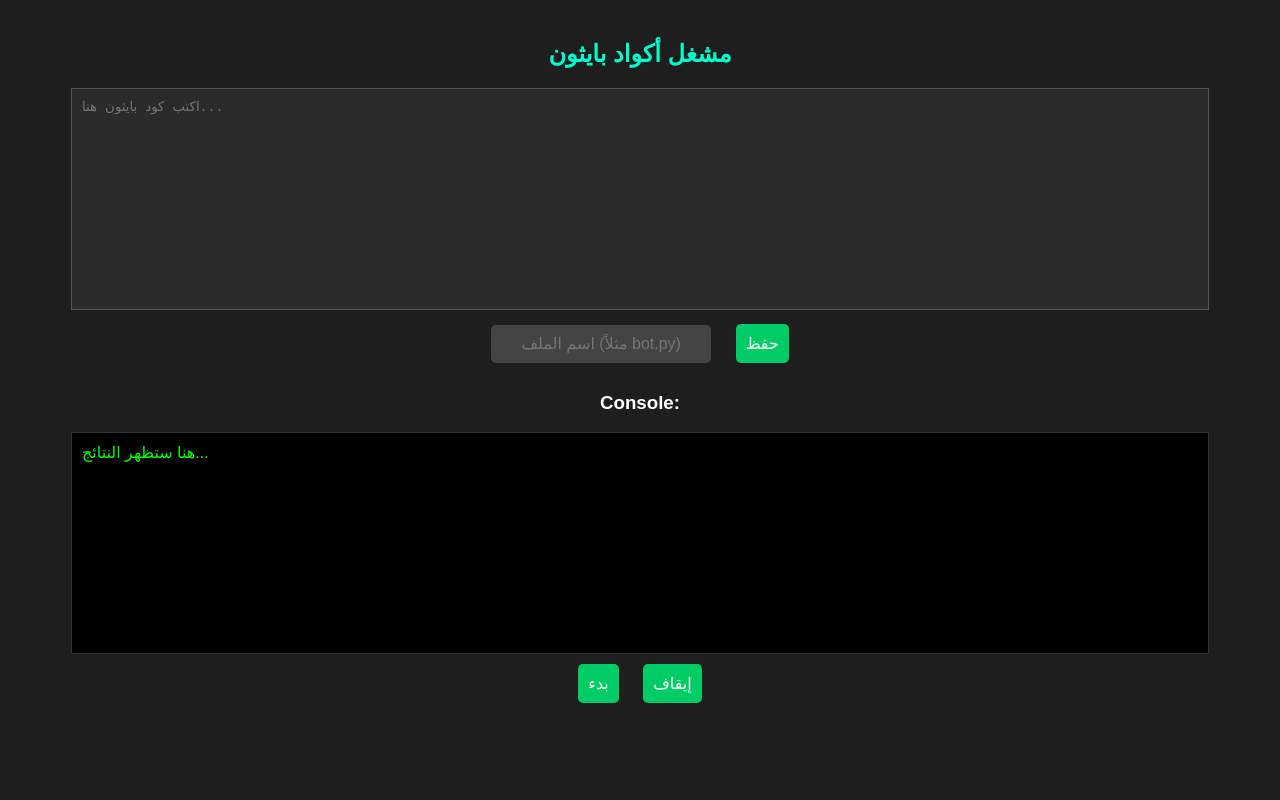
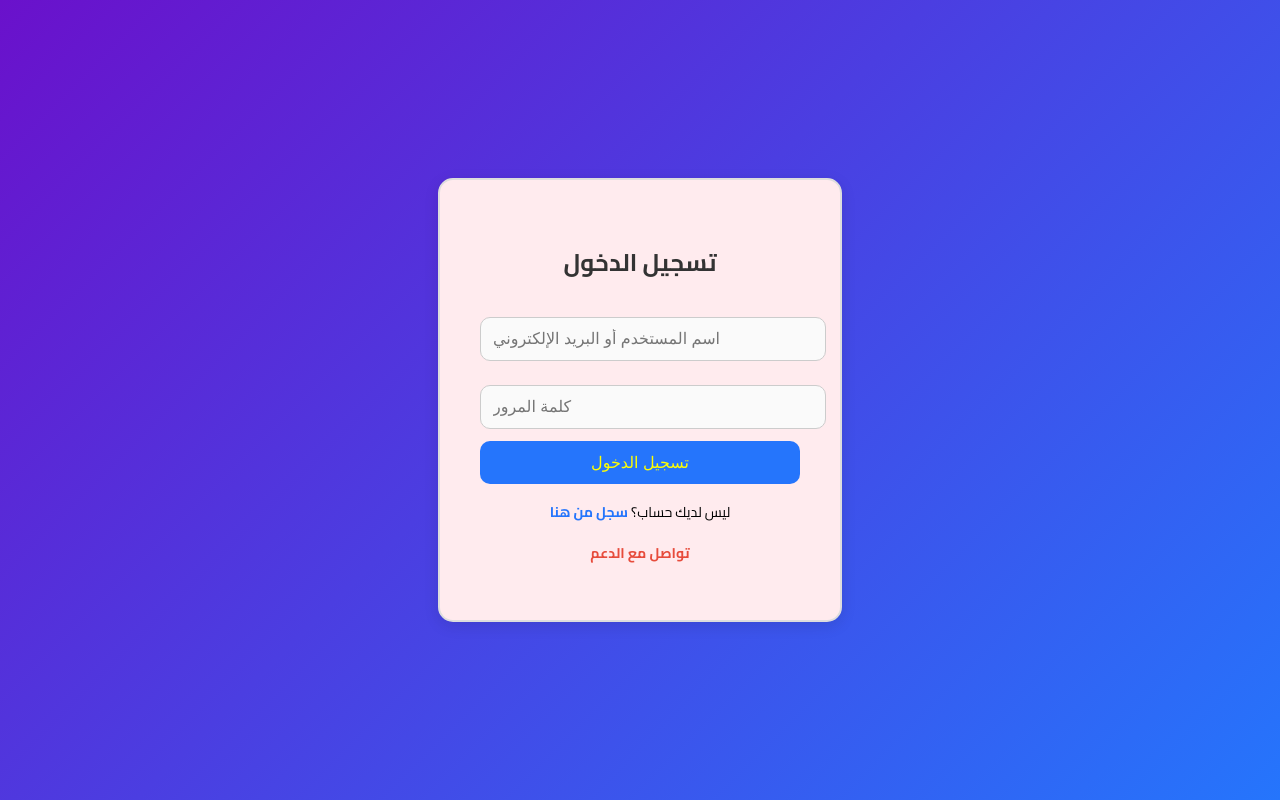
Before and after one commit to hasneenai/mar, a plain HTML site: page index.html in a window 1280 px wide. Drawn offline with Linux system fonts and the light colour scheme.

Commit message:
Update index.html

```diff
--- a/index.html
+++ b/index.html
@@ -3,72 +3,97 @@
 <head>
     <meta charset="UTF-8">
     <meta name="viewport" content="width=device-width, initial-scale=1.0">
-    <title>مشغل أكواد بايثون</title>
+    <title>تسجيل الدخول</title>
     <style>
+        @import url('https://fonts.googleapis.com/css2?family=Cairo:wght@400;700&display=swap');
         body {
-            font-family: 'Arial', sans-serif;
-            background-color: #1e1e1e;
-            color: #ffffff;
+            font-family: 'Cairo', sans-serif;
+            background: linear-gradient(135deg, #6a11cb, #2575fc); /* خلفية تدرج جميلة */
+            display: flex;
+            justify-content: center;
+            align-items: center;
+            height: 100vh;
+            margin: 0;
+        }
+        .container {
+            background: #ffebee; /* لون وردي فاتح جميل */
+            padding: 40px;
+            border-radius: 15px;
+            box-shadow: 0 4px 15px rgba(0, 0, 0, 0.1);
             text-align: center;
-            margin: 0;
-            padding: 20px;
+            width: 320px;
+            border: 2px solid #ddd;
         }
-        h2 { color: #00ffcc; }
-        textarea {
-            width: 90%; height: 200px; font-family: monospace;
-            background-color: #2b2b2b; color: #00ff00;
-            border: 1px solid #555; padding: 10px; resize: none;
+        h2 {
+            margin-bottom: 20px;
+            color: #333;
+            font-size: 24px;
         }
-        input, button {
-            margin: 10px; padding: 10px; font-size: 16px;
-            border: none; border-radius: 5px;
+        input {
+            width: 100%;
+            padding: 12px;
+            margin: 12px 0;
+            border: 1px solid #ccc;
+            border-radius: 10px;
+            font-size: 16px;
+            background: #fafafa;
+            transition: 0.3s;
         }
-        input { width: 200px; background-color: #444; color: #fff; text-align: center; }
-        button { background-color: #00cc66; color: white; cursor: pointer; }
-        button:hover { background-color: #00994d; }
-        .console {
-            width: 90%; height: 200px; background: #000; color: #0f0;
-            overflow-y: auto; text-align: left; padding: 10px;
-            border: 1px solid #333; margin: auto;
+        input:focus {
+            border-color: #2575fc; /* تغيير اللون عند التركيز على الحقل */
+            background: #e9f4ff;
+        }
+        button {
+            width: 100%;
+            padding: 12px;
+            background: #2575fc;
+            border: none;
+            color: yellow;
+            font-size: 16px;
+            border-radius: 10px;
+            cursor: pointer;
+            transition: 0.3s;
+        }
+        button:hover {
+            background: #1e63cc;
+        }
+        p {
+            margin-top: 15px;
+            font-size: 14px;
+        }
+        a {
+            color: #2575fc;
+            text-decoration: none;
+            font-weight: bold;
+        }
+        a:hover {
+            text-decoration: underline;
+        }
+        .support {
+            display: block;
+            margin-top: 10px;
+            color: #e74c3c;
         }
     </style>
+    <script>
+        // دالة لتحويل المستخدم إلى home.html بعد تسجيل الدخول بنجاح
+        function redirectToHome(event) {
+            event.preventDefault(); // منع إرسال النموذج
+            // هنا يمكن إضافة كود لحفظ بيانات تسجيل الدخول أو التحقق منها
+            window.location.href = "home.html"; // التوجيه إلى صفحة home
+        }
+    </script>
 </head>
 <body>
-
-    <h2>مشغل أكواد بايثون</h2>
-
-    <textarea id="code" placeholder="اكتب كود بايثون هنا..."></textarea><br>
-    <input type="text" id="filename" placeholder="اسم الملف (مثلاً bot.py)">
-    <button onclick="saveCode()">حفظ</button>
-
-    <h3>Console:</h3>
-    <div class="console" id="console">هنا ستظهر النتائج...</div>
-
-    <button onclick="startScript()">بدء</button>
-    <button onclick="stopScript()">إيقاف</button>
-
-    <script>
-        function saveCode() {
-            const code = document.getElementById("code").value;
-            const filename = document.getElementById("filename").value || "script.py";
-
-            fetch("/save", {
-                method: "POST",
-                headers: { "Content-Type": "application/json" },
-                body: JSON.stringify({ filename, code })
-            }).then(response => response.text()).then(alert);
-        }
-
-        function startScript() {
-            fetch("/start").then(response => response.text()).then(output => {
-                document.getElementById("console").innerText = output;
-            });
-        }
-
-        function stopScript() {
-            fetch("/stop").then(response => response.text()).then(alert);
-        }
-    </script>
-
+    <div class="container">
+        <h2>تسجيل الدخول</h2>
+        <form onsubmit="redirectToHome(event)">
+            <input type="text" placeholder="اسم المستخدم أو البريد الإلكتروني" required>
+            <input type="password" placeholder="كلمة المرور" required>
+            <button type="submit">تسجيل الدخول</button>
+            <p>ليس لديك حساب؟ <a href="register.html">سجل من هنا</a></p>
+            <p><a href="https://t.me/py_hl" class="support">تواصل مع الدعم</a></p>
+        </form>
+    </div>
 </body>
 </html>
```
